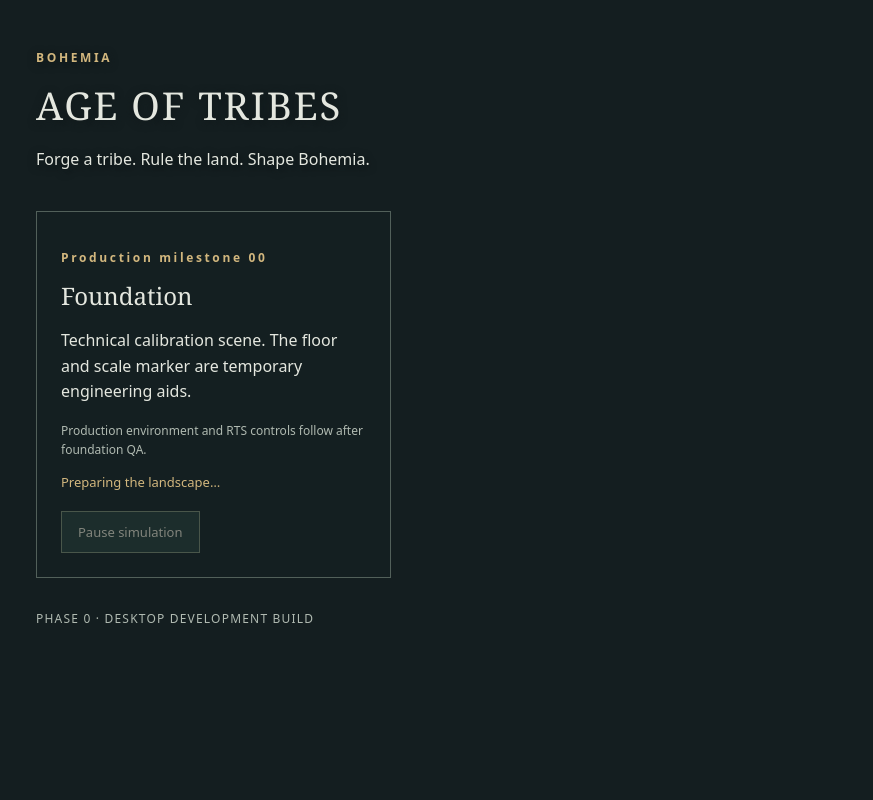
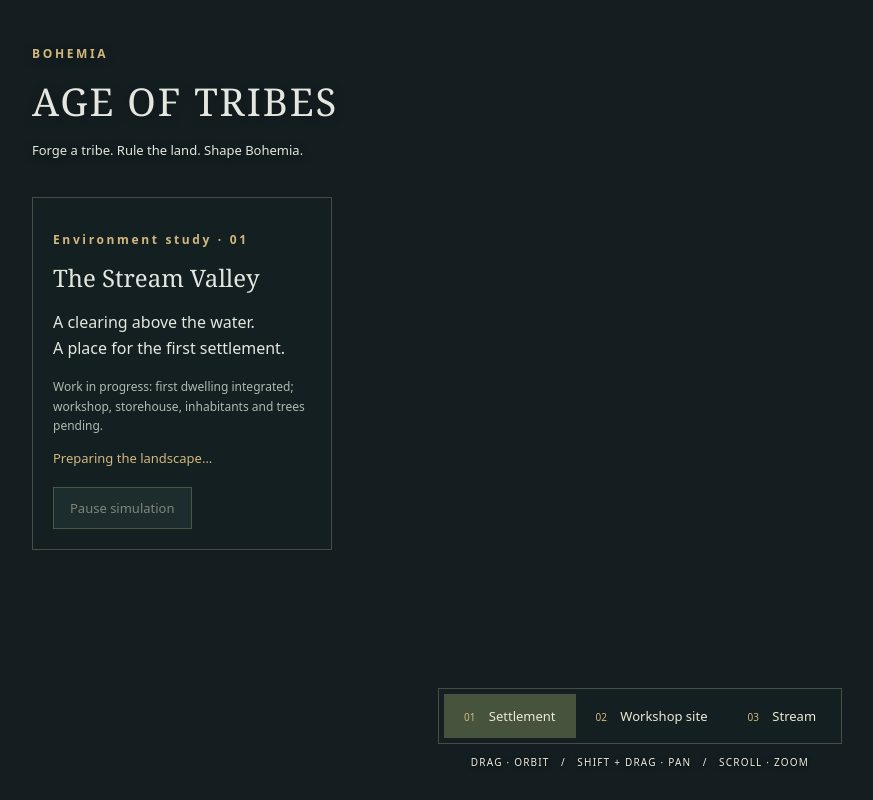
Before and after one commit to rostakr/-Bohemia-age-of-tribes., a website built with Vite: page index.html in a window 1280 px wide. Shown: the whole page, without its empty margins (0-873 px from the left). Built offline with nearby package versions, Linux system fonts and the light colour scheme; what playcanvas would draw is missing.

Commit message:
feat: restore Phase 1 Stream Valley inspection shell

```diff
--- a/index.html
+++ b/index.html
@@ -4,19 +4,19 @@
     <meta charset="UTF-8" />
     <meta name="viewport" content="width=device-width, initial-scale=1.0" />
     <meta name="theme-color" content="#141e20" />
-    <title>BOHEMIA: AGE OF TRIBES — Foundation</title>
+    <title>BOHEMIA: AGE OF TRIBES — The Stream Valley</title>
     <link rel="icon" href="data:," />
   </head>
   <body>
-    <canvas id="viewport" aria-label="Phase zero calibration scene with a 20 metre floor and a 1.8 metre scale marker"></canvas>
+    <canvas id="viewport" tabindex="0" aria-label="Bohemian stream valley. Drag to orbit, Shift-drag to pan, mouse wheel to zoom. W A S D to move, Q E to rotate, keys 1 to 3 for preset views."></canvas>
     <main class="shell">
-      <header><p class="eyebrow">BOHEMIA</p><h1>AGE OF TRIBES</h1><p>Forge a tribe. Rule the land. Shape Bohemia.</p></header>
-      <section class="panel" aria-labelledby="phase-title">
-        <p class="eyebrow">Production milestone 00</p>
-        <h2 id="phase-title">Foundation</h2>
-        <p>Technical calibration scene. The floor and scale marker are temporary engineering aids.</p>
-        <p class="muted">Production environment and RTS controls follow after foundation QA.</p>
-        <p id="status" role="status">Starting the renderer…</p>
+      <header><p class="eyebrow">BOHEMIA</p><h1>AGE OF TRIBES</h1><p class="tagline">Forge a tribe. Rule the land. Shape Bohemia.</p></header>
+      <section class="panel overview" aria-labelledby="phase-title">
+        <p class="eyebrow">Environment study · 01</p>
+        <h2 id="phase-title">The Stream Valley</h2>
+        <p>A clearing above the water.<br>A place for the first settlement.</p>
+        <p class="muted">Work in progress: first dwelling integrated; workshop, storehouse, inhabitants and trees pending.</p>
+        <p id="status" role="status">Preparing the landscape…</p>
         <button id="pause" type="button" aria-pressed="false" disabled>Pause simulation</button>
       </section>
       <section id="error" class="panel error" role="alert" hidden>
@@ -25,7 +25,14 @@
         <button id="compatibility" type="button">Use WebGL2</button>
       </section>
       <pre id="diagnostics" aria-label="Runtime diagnostics" hidden></pre>
-      <footer>PHASE 0 · DESKTOP DEVELOPMENT BUILD</footer>
+      <footer>
+        <nav aria-label="Scene viewpoints">
+          <button data-view="settlement" type="button" aria-pressed="true"><span>01</span> Settlement</button>
+          <button data-view="craft" type="button" aria-pressed="false"><span>02</span> Workshop site</button>
+          <button data-view="river" type="button" aria-pressed="false"><span>03</span> Stream</button>
+        </nav>
+        <p>DRAG · ORBIT &nbsp; / &nbsp; SHIFT + DRAG · PAN &nbsp; / &nbsp; SCROLL · ZOOM</p>
+      </footer>
     </main>
     <noscript>JavaScript is required to run BOHEMIA: AGE OF TRIBES.</noscript>
     <script type="module" src="/src/main.ts"></script>
--- a/src/style.css
+++ b/src/style.css
@@ -2,13 +2,13 @@
 * { box-sizing: border-box; }
 body { margin: 0; }
 #viewport { display: block; position: fixed; inset: 0; width: 100%; height: 100%; }
-.shell { position: relative; min-height: 100vh; padding: 36px; pointer-events: none; }
+.shell { position: relative; min-height: 100vh; padding: 32px; pointer-events: none; }
 header { max-width: 540px; text-shadow: 0 2px 8px #101819; }
 .eyebrow { color: #d2b77e; letter-spacing: .22em; font-size: 12px; font-weight: 650; }
 h1 { font-family: Georgia, serif; font-weight: 400; font-size: clamp(24px, 3vw, 44px); letter-spacing: .05em; margin: 8px 0; }
 h2 { font-family: Georgia, serif; font-weight: 400; margin: 8px 0 12px; }
 p { line-height: 1.6; }
-.panel { pointer-events: auto; max-width: 355px; margin-top: 38px; padding: 24px; background: #152022ed; border: 1px solid #52605a; }
+.panel { pointer-events: auto; max-width: 300px; margin-top: 36px; padding: 20px; background: #152022df; border: 1px solid #89917b66; }
 .muted, footer { color: #b0bab1; font-size: 12px; }
 #status { font-size: 13px; color: #d2b77e; }
 button { cursor: pointer; background: #263b37; color: #eee8d6; border: 1px solid #7f8e74; padding: 11px 16px; margin: 5px 4px 0 0; font: inherit; font-size: 13px; }
@@ -17,6 +17,13 @@ button:focus-visible { outline: 3px solid #e3c386; outline-offset: 4px; }
 button:disabled { opacity: .5; cursor: wait; }
 .error { border-color: #cb896a; }
 pre { position: absolute; right: 24px; top: 24px; padding: 16px; background: #10191de8; color: #c0d3bf; font-size: 12px; pointer-events: auto; }
-footer { margin-top: 32px; letter-spacing: .1em; }
+footer { position: fixed; left: 32px; right: 32px; bottom: 20px; text-align: center; letter-spacing: .1em; text-shadow: 0 1px 4px #000; }
+footer nav { pointer-events: auto; display: inline-flex; padding: 5px; border: 1px solid #89917b66; background: #152022df; }
+footer button { background: transparent; margin: 0; border: 0; padding: 13px 20px; }
+footer button[aria-pressed="true"] { background: #46533d; }
+footer button span { color: #d2b77e; margin-right: 10px; font-size: 10px; }
+footer p { font-size: 10px; color: #ecebdf; }
+.tagline { font-size: 13px; }
+#viewport:focus-visible { outline: 2px solid #d2b77e; outline-offset: -3px; }
 [hidden] { display: none !important; }
-@media (max-width: 700px) { .shell { padding: 20px; } pre { position: static; max-width: 355px; } }
+@media (max-width: 700px) { .shell { padding: 20px 20px 150px; } pre { position: static; max-width: 355px; } footer { left: 10px; right: 10px; } footer button { padding: 10px; } }
```
